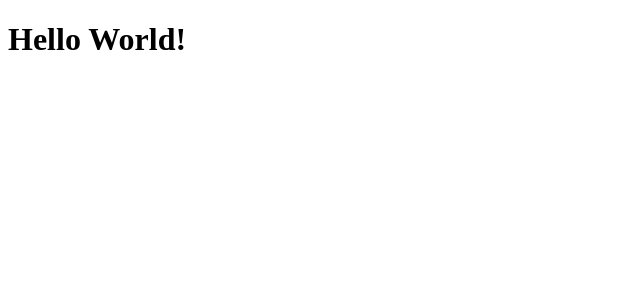
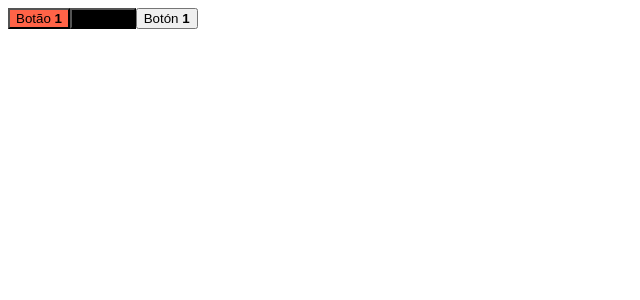
Before and after one commit to rafaeldiehl/move.it, a React (Create React App) app: page / in a window 1280 px wide. Shown: the top 300 px of the page, without its empty margins (0-640 px from the left). Built offline with nearby package versions, Linux system fonts and the light colour scheme; the HTML template or start-up script is replaced by a standard one.

Commit message:
Create Button component

```diff
--- a/src/App.tsx
+++ b/src/App.tsx
@@ -1,8 +1,13 @@
 import React from 'react';
+import { Button } from './components/Button';
 
 function App() {
   return (
-    <h1>Hello World!</h1>
+    <>
+      <Button color="tomato">Botão</Button>
+      <Button color="#000">Button</Button>
+      <Button>Botón</Button>
+    </>
   );
 }
 
--- /dev/null
+++ b/src/components/Button.tsx
@@ -0,0 +1,24 @@
+import { useState } from 'react'
+
+interface ButtonProps {
+  color?: string;
+  children: string;
+}
+
+export function Button(props: ButtonProps) {
+  const [ counter, setCounter ] = useState(1)
+
+  function increment() {
+    setCounter(counter + 1)
+  }
+
+  return (
+    <button
+      type="button"
+      style={{ backgroundColor: props.color }}
+      onClick={increment}
+    >
+      {props.children} <strong>{counter}</strong>
+    </button>
+  );
+}
```
